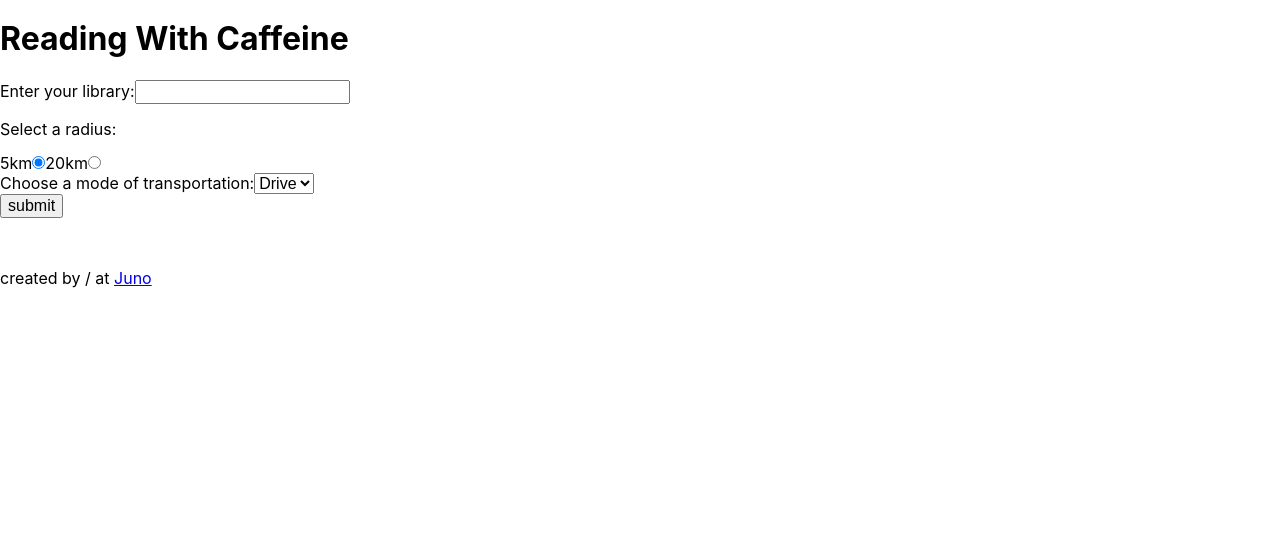
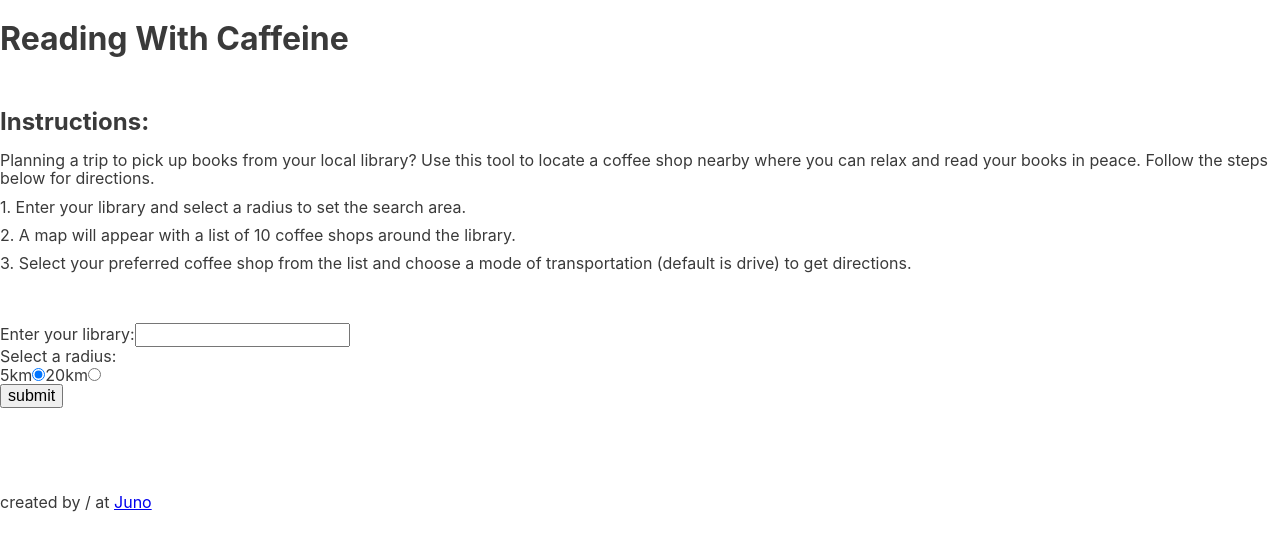
Before and after one commit to kdlry/readingWithCaffeine, a React (Create React App) app: page / in a window 1280 px wide. Shown: the top 550 px of the page. Built offline with nearby package versions, Linux system fonts and the light colour scheme.

Commit message:
added instructions components, moved transportation input and styled directions

```diff
--- a/src/App.css
+++ b/src/App.css
@@ -7,3 +7,50 @@ html { -moz-box-sizing: border-box; -webkit-box-sizing: border-box; box-sizing:
 *, *:before, *:after {box-sizing: inherit}
 
 .sr-only { position: absolute; width: 1px; height: 1px; margin: -1px; border: 0; padding: 0; white-space: nowrap; clip-path: inset(100%); clip: rect(0 0 0 0); overflow: hidden;}
+
+/* Stripping ----------------------- */
+html {
+    font-size: 62.5%;
+}
+
+body {
+    font-size: 1.6rem;
+    color: #3a3a3a;
+}
+
+h2,
+p,
+ol {
+    margin: 0;
+    padding: 0;
+}
+
+ol {
+    list-style: none;
+}
+
+/* Instructions section ----------------------- */
+.instructionsSection {
+    margin: 50px 0;
+}
+
+.instructionsSection h2 {
+    padding-bottom: 15px;
+}
+
+.instructionsSection p:not(:last-child) {
+    padding-bottom: 10px;
+}
+
+/* Transportations and directions ----------------------- */
+.transportationAndDirections {
+    margin: 50px 0;
+}
+
+.transportation {
+    margin-bottom: 25px;
+}
+
+ol li:not(:last-child) {
+    padding-bottom: 10px;
+}
--- a/src/App.js
+++ b/src/App.js
@@ -2,6 +2,7 @@ import React, { Component } from 'react';
 import axios from 'axios';
 import './App.css';
 import Header from './Header';
+import Instructions from './Instructions';
 import Form from './Form';
 import CoffeeShopsList from './CoffeeShopsList';
 import Directions from './Directions';
@@ -244,18 +245,20 @@ class App extends Component {
         showSuggestions,
         displayedMap,
         coffeeShops,
+        selectedCoffeeShop,
+        modeOfTransportation,
         directionsToCoffeeShop,
       },
     } = this;
     return (
       <div className='App'>
         <Header />
+        <Instructions />
         <Form
           libraryInput={libraryInput}
           handleLibraryInputChange={handleLibraryInputChange}
           handleFormSubmit={handleFormSubmit}
           handleRadiusSelected={handleRadiusSelected}
-          handleTransportationChange={handleTransportationChange}
         />
         <ul>
           {showSuggestions === true &&
@@ -280,6 +283,9 @@ class App extends Component {
           coffeeShops={coffeeShops} />
 
         <Directions
+          selectedCoffeeShop={selectedCoffeeShop}
+          modeOfTransportation={modeOfTransportation}
+          handleTransportationChange={handleTransportationChange}
           directionsToCoffeeShop={directionsToCoffeeShop}
         />
         <Footer />
--- a/src/Directions.js
+++ b/src/Directions.js
@@ -1,19 +1,39 @@
 import React from 'react';
 
 const Directions = (props) => {
- const { directionsToCoffeeShop } = props;
+
+    const {
+        selectedCoffeeShop,
+        modeOfTransportation,
+        handleTransportationChange,
+        directionsToCoffeeShop
+    } = props;
+
     return (
+        <div className='transportationAndDirections'>
+            {selectedCoffeeShop !== '' && (
             <>
-            <ul>
+                <div className='transportation'>
+                    <label htmlFor='modeOfTransportation'>Choose a mode of transportation:</label>
+                    <select id='modeOfTransportation' value={modeOfTransportation} onChange={handleTransportationChange}>
+                        <option value='fastest'>Drive</option>
+                        <option value='pedestrian'>Walk</option>
+                        <option value='bicycle'>Bike</option>
+                    </select>
+                </div>
+
+                <ol>
                     {directionsToCoffeeShop.map((direction) => {
                         return (
-                        <li className=''>
+                            <li>
                                 {direction}
                             </li>
                         );
                     })}
-            </ul>
+                </ol>
             </>
+            )}
+        </div>
     )
 };
 
--- a/src/Form.js
+++ b/src/Form.js
@@ -5,9 +5,7 @@ const Form = (props) => {
     handleLibraryInputChange,
     libraryInput,
     handleFormSubmit,
-    handleRadiusSelected,
-    modeOfTransportation,
-    handleTransportationChange
+    handleRadiusSelected
   } = props;
   return (
     <>
@@ -47,15 +45,6 @@ const Form = (props) => {
         </div>
 
         <div>
-          <label htmlFor="modeOfTransportation">Choose a mode of transportation:</label>
-          <select id="modeOfTransportation" value={modeOfTransportation} onChange={handleTransportationChange}>
-            <option value="fastest">Drive</option>
-            <option value="pedestrian">Walk</option>
-            <option value="bicycle">Bike</option>
-          </select>
-        </div>
-
-        <div>
           <button className='' type='submit' onClick={handleFormSubmit}>
             submit
           </button>
--- /dev/null
+++ b/src/Instructions.js
@@ -0,0 +1,15 @@
+import React from 'react';
+
+const Instructions = () => {
+    return (
+        <section className="instructionsSection">
+            <h2>Instructions:</h2>
+            <p>Planning a trip to pick up books from your local library? Use this tool to locate a coffee shop nearby where you can relax and read your books in peace. Follow the steps below for directions.</p>
+            <p>1. Enter your library and select a radius to set the search area.</p>
+            <p>2. A map will appear with a list of 10 coffee shops around the library.</p>
+            <p>3. Select your preferred coffee shop from the list and choose a mode of transportation (default is drive) to get directions.</p>
+        </section>
+    )
+};
+
+export default Instructions;
```
Lines whose indentation alone changed are shown as unchanged.
